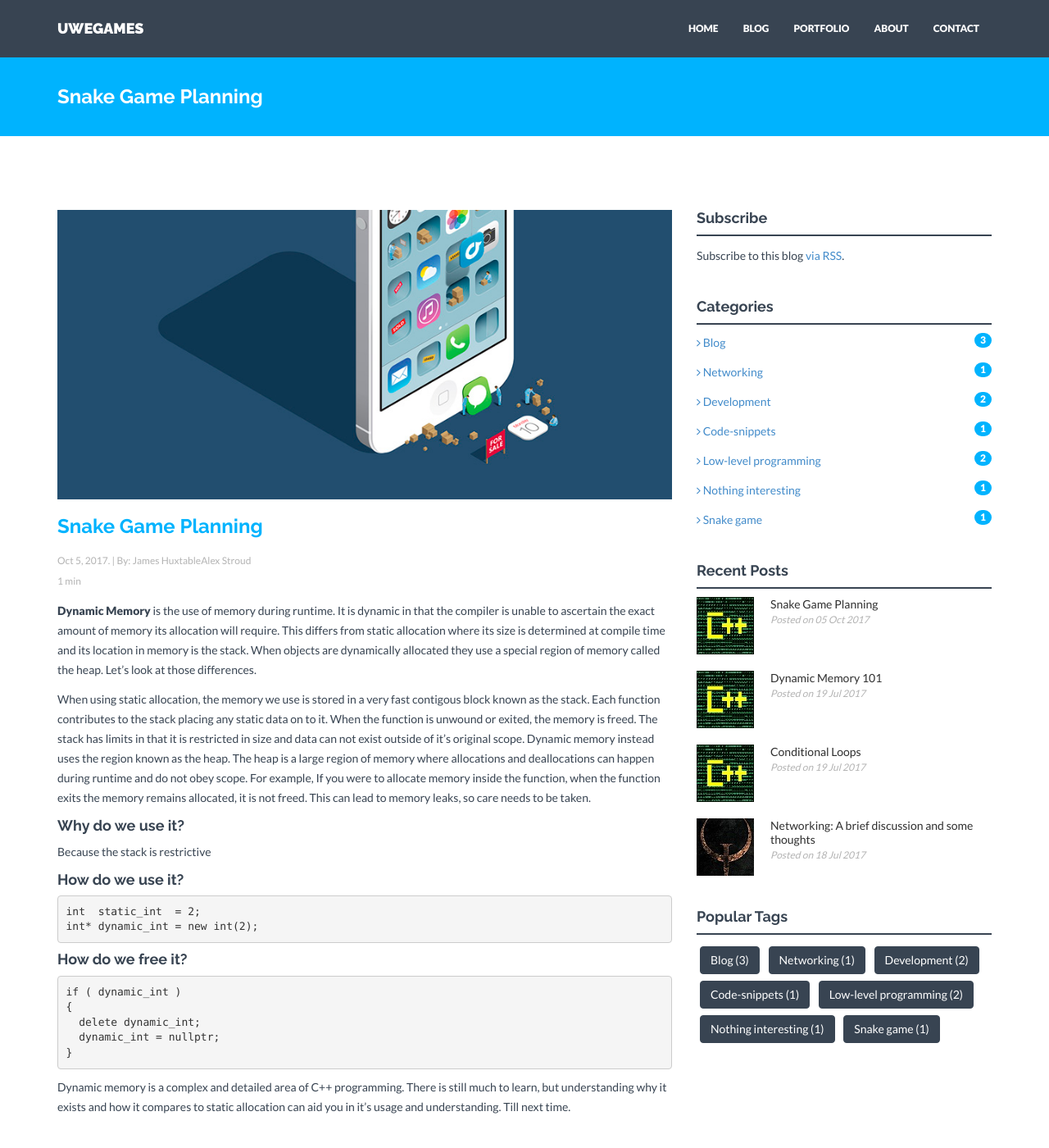
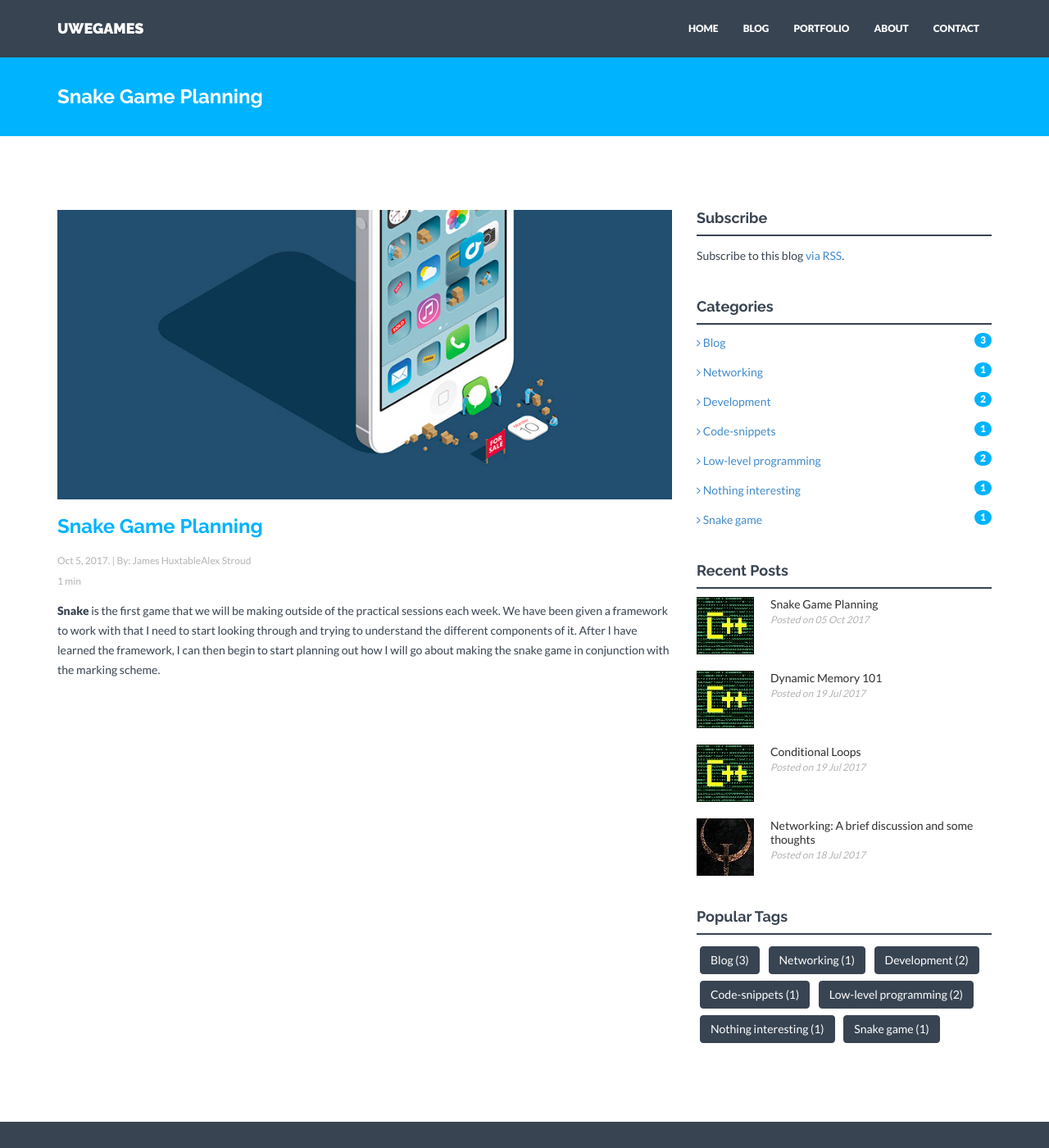
Before and after one commit to Stroudie2/Stroudie2.github.io, a Jekyll site: the page built from _posts/2017-10-05-snake.markdown, in a window 1280 px wide and 1400 px high. Shown: the whole window at 82% size. Built offline with Jekyll 4.4.1, drawn with Linux system fonts in a browser that asks for light colours; nearby versions of some CDN libraries.

Commit message:
Update 2017-10-05-snake.markdown

````diff
--- a/_posts/2017-10-05-snake.markdown
+++ b/_posts/2017-10-05-snake.markdown
@@ -10,28 +10,4 @@ thumb: c_thumb.jpg
 published: true
 ---
 
-<b>Dynamic Memory</b> is the use of memory during runtime. It is dynamic in that the compiler is unable to ascertain the exact amount of memory its allocation will require. This differs from static allocation where its size is determined at compile time and its location in memory is the stack. When objects are dynamically allocated they use a special region of memory called the heap. Let's look at those differences. <!--more-->
-
-When using static allocation, the memory we use is stored in a very fast contigous block known as the stack. Each function contributes to the stack placing any static data on to it. When the function is unwound or exited, the memory is freed. The stack has limits in that it is restricted in size and data can not exist outside of it's original scope. Dynamic memory instead uses the region known as the heap. The heap is a large region of memory where allocations and deallocations can happen during runtime and do not obey scope. For example, If you were to allocate memory inside the function, when the function exits the memory remains allocated, it is not freed. This can lead to memory leaks, so care needs to be taken.
-
-
-#### Why do we use it?
-Because the stack is restrictive
-
-
-#### How do we use it?
-```C++
-int  static_int  = 2;
-int* dynamic_int = new int(2);
-```
-
-#### How do we free it?
-```C++
-if ( dynamic_int )
-{
-  delete dynamic_int;
-  dynamic_int = nullptr;
-}
-```
-
-Dynamic memory is a complex and detailed area of C++ programming. There is still much to learn, but understanding why it exists and how it compares to static allocation can aid you in it's usage and understanding. Till next time.
+<b>Snake</b> is the first game that we will be making outside of the practical sessions each week. We have been given a framework to work with that I need to start looking through and trying to understand the different components of it. After I have learned the framework, I can then begin to start planning out how I will go about making the snake game in conjunction with the marking scheme.
````
